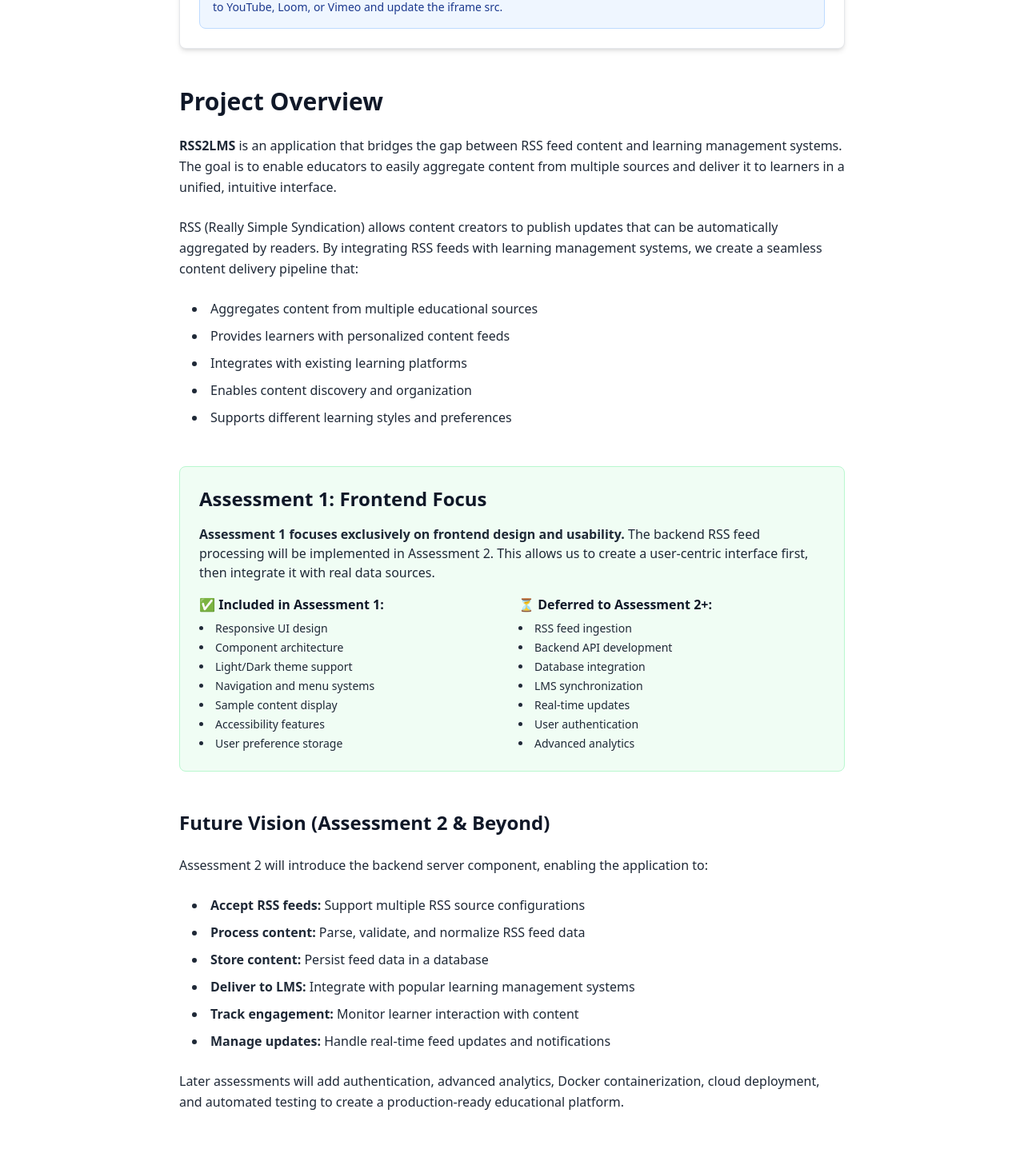
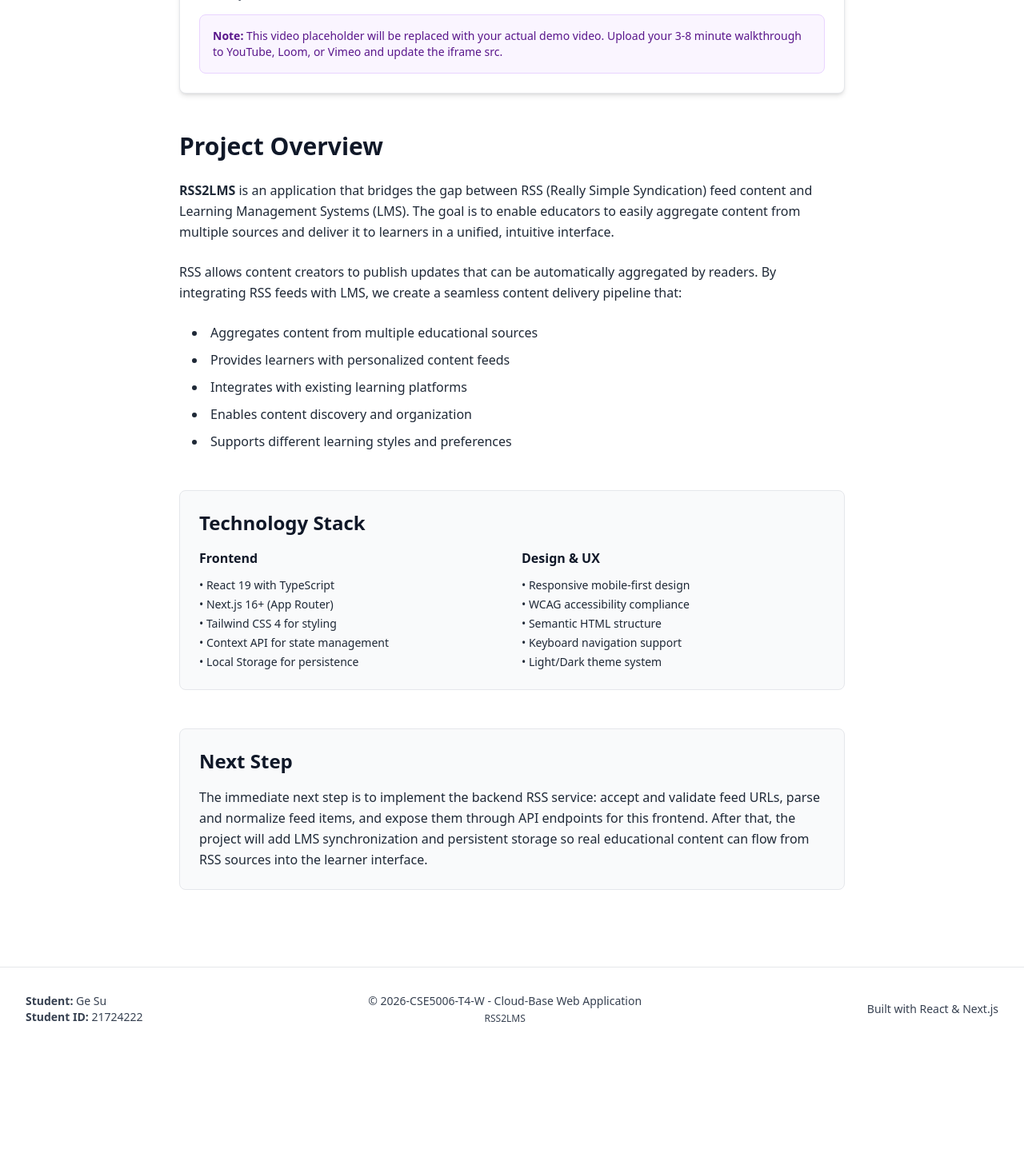
Before and after one commit to gesu001/rss2lms, a Next.js app: page /about in a window 1280 px wide. Shown: the part 1330-2767 px from the top of the page at 80% size. After the commit the page ends 2644 px from the top, so only its background shows below. Built offline with nearby package versions, Linux system fonts and the light colour scheme.

Commit message:
chore: update footer content to reflect project details and subject

```diff
--- a/app/about/page.tsx
+++ b/app/about/page.tsx
@@ -14,7 +14,7 @@ export default function AboutPage() {
       {/* Main Content */}
       <section className="max-w-4xl mx-auto px-4 sm:px-6 lg:px-8 py-12">
         {/* Student Information */}
-        <div className="mb-12 p-6 bg-blue-50 dark:bg-slate-800 rounded-lg border-l-4 border-blue-600 dark:border-blue-400">
+        <div className="about-focus-card mb-12 p-6 bg-purple-50 dark:bg-slate-800 rounded-lg border-l-4 border-purple-600 dark:border-purple-400">
           <h2 className="text-2xl font-bold text-gray-900 dark:text-white mb-4">Student Information</h2>
           <dl className="space-y-3">
             <div className="flex">
@@ -24,6 +24,10 @@ export default function AboutPage() {
             <div className="flex">
               <dt className="font-semibold text-gray-700 dark:text-gray-300 w-32">Student ID:</dt>
               <dd className="text-gray-700 dark:text-gray-300">21724222</dd>
+            </div>
+            <div className="flex">
+              <dt className="font-semibold text-gray-700 dark:text-gray-300 w-32">Subject:</dt>
+              <dd className="text-gray-700 dark:text-gray-300">2026-CSE5006-T4-W - Cloud-Base Web Application</dd>
             </div>
             <div className="flex">
               <dt className="font-semibold text-gray-700 dark:text-gray-300 w-32">Assessment:</dt>
@@ -58,11 +62,11 @@ export default function AboutPage() {
           </div>
 
           <p className="text-sm text-gray-500 dark:text-gray-400 mt-4">
-            <strong>Student:</strong> Ge Su | <strong>Student ID:</strong> 21724222 | <strong>Assessment 1:</strong> Frontend Design & Usability
+            <strong>Student:</strong> Ge Su | <strong>Student ID:</strong> 21724222 | <strong>Subject:</strong> Cloud-Base Web Application | <strong>Assessment 1:</strong> Frontend Design & Usability
           </p>
 
-          <div className="about-video-note mt-4 p-4 bg-blue-50 dark:bg-blue-900 rounded-lg border border-blue-200 dark:border-blue-700">
-            <p className="about-video-note-text text-sm text-blue-900 dark:text-blue-100">
+          <div className="about-video-note mt-4 p-4 bg-purple-50 dark:bg-purple-900 rounded-lg border border-purple-200 dark:border-purple-700">
+            <p className="about-video-note-text text-sm text-purple-900 dark:text-purple-100">
               <strong>Note:</strong> This video placeholder will be replaced with your actual demo video.
               Upload your 3-8 minute walkthrough to YouTube, Loom, or Vimeo and update the iframe src.
             </p>
@@ -74,13 +78,13 @@ export default function AboutPage() {
           <h2 className="text-3xl font-bold text-gray-900 dark:text-white mb-6">Project Overview</h2>
           <div className="space-y-6 text-gray-700 dark:text-gray-300 leading-relaxed">
             <p>
-              <strong>RSS2LMS</strong> is an application that bridges the gap between RSS feed content and learning management systems.
+              <strong>RSS2LMS</strong> is an application that bridges the gap between RSS (Really Simple Syndication) feed content and Learning Management Systems (LMS).
               The goal is to enable educators to easily aggregate content from multiple sources and deliver it to learners in a
               unified, intuitive interface.
             </p>
             <p>
-              RSS (Really Simple Syndication) allows content creators to publish updates that can be automatically aggregated by readers.
-              By integrating RSS feeds with learning management systems, we create a seamless content delivery pipeline that:
+              RSS allows content creators to publish updates that can be automatically aggregated by readers.
+              By integrating RSS feeds with LMS, we create a seamless content delivery pipeline that:
             </p>
             <ul className="list-disc list-inside space-y-2 ml-4">
               <li>Aggregates content from multiple educational sources</li>
@@ -89,66 +93,6 @@ export default function AboutPage() {
               <li>Enables content discovery and organization</li>
               <li>Supports different learning styles and preferences</li>
             </ul>
-          </div>
-        </div>
-
-        {/* Assessment 1 Scope */}
-        <div className="about-focus-card mb-12 p-6 bg-green-50 dark:bg-slate-800 rounded-lg border border-green-200 dark:border-slate-700">
-          <h2 className="text-2xl font-bold text-gray-900 dark:text-white mb-4">Assessment 1: Frontend Focus</h2>
-          <div className="space-y-4 text-gray-700 dark:text-gray-300">
-            <p>
-              <strong>Assessment 1 focuses exclusively on frontend design and usability.</strong> The backend RSS feed processing
-              will be implemented in Assessment 2. This allows us to create a user-centric interface first, then integrate it with
-              real data sources.
-            </p>
-            <div className="grid md:grid-cols-2 gap-4 mt-4">
-              <div>
-                <h3 className="font-bold text-gray-900 dark:text-white mb-2">✅ Included in Assessment 1:</h3>
-                <ul className="list-disc list-inside space-y-1 text-sm">
-                  <li>Responsive UI design</li>
-                  <li>Component architecture</li>
-                  <li>Light/Dark theme support</li>
-                  <li>Navigation and menu systems</li>
-                  <li>Sample content display</li>
-                  <li>Accessibility features</li>
-                  <li>User preference storage</li>
-                </ul>
-              </div>
-              <div>
-                <h3 className="font-bold text-gray-900 dark:text-white mb-2">⏳ Deferred to Assessment 2+:</h3>
-                <ul className="list-disc list-inside space-y-1 text-sm">
-                  <li>RSS feed ingestion</li>
-                  <li>Backend API development</li>
-                  <li>Database integration</li>
-                  <li>LMS synchronization</li>
-                  <li>Real-time updates</li>
-                  <li>User authentication</li>
-                  <li>Advanced analytics</li>
-                </ul>
-              </div>
-            </div>
-          </div>
-        </div>
-
-        {/* Future Vision */}
-        <div className="mb-12">
-          <h2 className="text-2xl font-bold text-gray-900 dark:text-white mb-6">Future Vision (Assessment 2 & Beyond)</h2>
-          <div className="space-y-6 text-gray-700 dark:text-gray-300 leading-relaxed">
-            <p>
-              Assessment 2 will introduce the backend server component, enabling the application to:
-            </p>
-            <ul className="list-disc list-inside space-y-2 ml-4">
-              <li><strong>Accept RSS feeds:</strong> Support multiple RSS source configurations</li>
-              <li><strong>Process content:</strong> Parse, validate, and normalize RSS feed data</li>
-              <li><strong>Store content:</strong> Persist feed data in a database</li>
-              <li><strong>Deliver to LMS:</strong> Integrate with popular learning management systems</li>
-              <li><strong>Track engagement:</strong> Monitor learner interaction with content</li>
-              <li><strong>Manage updates:</strong> Handle real-time feed updates and notifications</li>
-            </ul>
-            <p className="mt-6">
-              Later assessments will add authentication, advanced analytics, Docker containerization, cloud deployment,
-              and automated testing to create a production-ready educational platform.
-            </p>
           </div>
         </div>
 
@@ -179,21 +123,17 @@ export default function AboutPage() {
           </div>
         </div>
 
-        {/* Key Features */}
-        <div>
-          <h2 className="text-2xl font-bold text-gray-900 dark:text-white mb-6">Assessment 1 Features</h2>
-          <div className="grid md:grid-cols-2 gap-4">
-            {features.map((feature) => (
-              <div
-                key={feature.id}
-                className="p-4 bg-white dark:bg-slate-800 border border-gray-200 dark:border-slate-700 rounded-lg"
-              >
-                <h3 className="font-bold text-gray-900 dark:text-white mb-2">{feature.title}</h3>
-                <p className="text-sm text-gray-600 dark:text-gray-400">{feature.description}</p>
-              </div>
-            ))}
-          </div>
+        {/* Next Step */}
+        <div className="mb-12 p-6 bg-gray-50 dark:bg-slate-800 rounded-lg border border-gray-200 dark:border-slate-700">
+          <h2 className="text-2xl font-bold text-gray-900 dark:text-white mb-4">Next Step</h2>
+          <p className="text-gray-700 dark:text-gray-300 leading-relaxed">
+            The immediate next step is to implement the backend RSS service: accept and validate feed URLs,
+            parse and normalize feed items, and expose them through API endpoints for this frontend. After that,
+            the project will add LMS synchronization and persistent storage so real educational content can flow
+            from RSS sources into the learner interface.
+          </p>
         </div>
+
       </section>
     </div>
   );
--- a/app/components/Footer.tsx
+++ b/app/components/Footer.tsx
@@ -13,10 +13,10 @@ export default function Footer() {
           </div>
           <div className="text-center">
             <p className="text-sm text-gray-600 dark:text-gray-400">
-              © 2026 RSS2LMS Assessment 1
+              © 2026-CSE5006-T4-W - Cloud-Base Web Application
             </p>
             <p className="text-xs text-gray-600 dark:text-gray-400 mt-1">
-              Frontend Design & Usability
+              RSS2LMS
             </p>
           </div>
           <div className="text-center sm:text-right">
```
